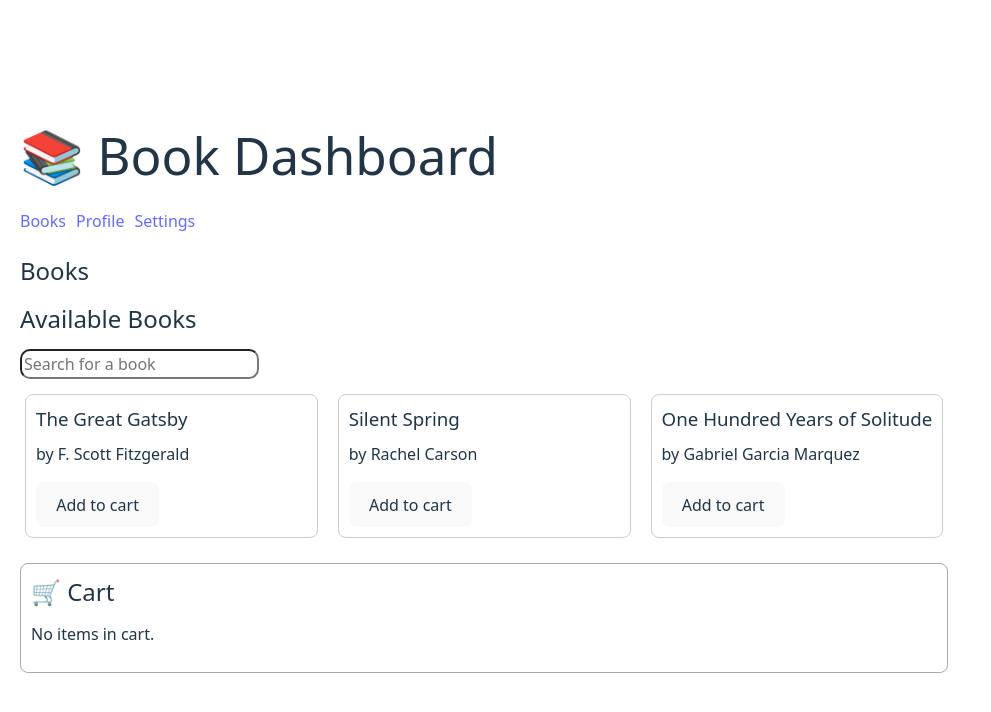
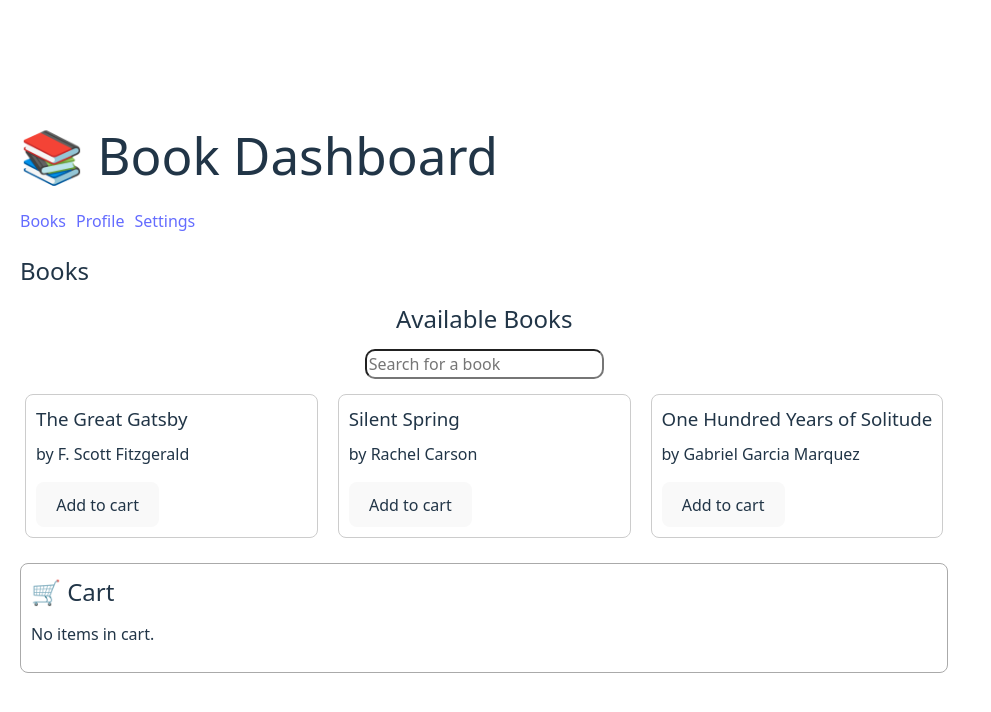
Before and after one commit to alinghinea98/books-in-react, a React (Vite) app: page / in a window 1280 px wide. Shown: the top 712 px of the page, without its empty margins (0-991 px from the left). Built offline with nearby package versions, Linux system fonts and the light colour scheme.

Commit message:
+book context

```diff
--- a/src/components/book/BookList.tsx
+++ b/src/components/book/BookList.tsx
@@ -38,7 +38,11 @@ function BookList({onAddToCart}: BookListProps) {
     })
 
     return (
-        <div>
+        <div style={{
+          display: "flex",
+          flexDirection: "column",
+          alignItems: "center"
+        }}>
           <h2>Available Books</h2>
           <input placeholder="Search for a book" style={{borderRadius: "10px"}} onChange={event => onBookSearch(event)}/>
           <div
--- a/src/components/cart/Cart.tsx
+++ b/src/components/cart/Cart.tsx
@@ -1,5 +1,6 @@
 import React from "react";
 import type { Book } from "../../types/Book.ts";
+import { useCart } from "../../contexts/CartContext.tsx";
 
 interface CartProps {
     items: Book[];
@@ -8,6 +9,8 @@ interface CartProps {
 }
 
 function Cart({ items, onRemoveBook, onCheckout }: CartProps) {
+    const { cart, removeFromCart, clearCart } = useCart();
+
     return (
         <div
             style={{
@@ -30,7 +33,7 @@ function Cart({ items, onRemoveBook, onCheckout }: CartProps) {
                                 gap: "10px"
                             }}>
                                 {book.title} – {book.author}
-                                <p style={{ cursor: "pointer" }} onClick={() => onRemoveBook && onRemoveBook(book)}>❌</p>
+                                <p style={{ cursor: "pointer" }} onClick={() => removeFromCart && removeFromCart(book)}>❌</p>
                             </li>
                         ))}
                     </ul>
--- /dev/null
+++ b/src/contexts/CartContext.tsx
@@ -0,0 +1,36 @@
+import { createContext, ReactNode, useContext, useState } from "react";
+import type { Book } from "../types/Book.ts";
+
+interface CartContextType {
+    cart: Book[];
+    addToCart: (book: Book) => void;
+    removeFromCart: (book: Book) => void;
+    clearCart: () => void;
+}
+
+const CartContext = createContext<CartContextType | undefined>(undefined);
+
+export function CartProvider({ children }: { children: ReactNode }) {
+    const [cart, setCart] = useState<Book[]>([]);
+
+    const addToCart = (book: Book) => setCart((prev) => [...prev, book]);
+    const removeFromCart = (book: Book) =>
+        setCart((prev) => prev.filter((b) => b.id !== book.id));
+    const clearCart = () => setCart([]);
+
+    return (
+        <CartContext.Provider
+          value={{ cart, addToCart, removeFromCart, clearCart }}
+        >
+          {children}
+        </CartContext.Provider>
+      );
+}
+
+export function useCart() {
+    const context = useContext(CartContext);
+    if (!context) {
+        throw new Error("useCart must be used within a CartProvider");
+    }
+    return context;
+}
--- a/src/main.tsx
+++ b/src/main.tsx
@@ -5,11 +5,14 @@ import App from './App.tsx'
 import "antd/dist/reset.css"
 import React from 'react';
 import { BrowserRouter } from 'react-router-dom';
+import { CartProvider } from './contexts/CartContext.tsx';
 
 createRoot(document.getElementById('root')!).render(
   <StrictMode>
     <BrowserRouter>
-      <App />
+      <CartProvider>
+        <App />
+      </CartProvider>
     </BrowserRouter>
   </StrictMode>,
 )
--- a/src/pages/BooksPage.tsx
+++ b/src/pages/BooksPage.tsx
@@ -2,16 +2,13 @@ import { useState } from "react";
 import BookList from "../components/book/BookList.tsx";
 import Cart from "../components/cart/Cart.tsx";
 import AntCheckoutDialog from "../components/modals/AntCheckoutDialog.tsx";
-import type { Book } from "../types/Book.ts";
 import React from "react";
+import { useCart } from "../contexts/CartContext.tsx";
+
 
 function BooksPage() {
-  const [cart, setCart] = useState<Book[]>([]);
+  const { cart, addToCart, removeFromCart, clearCart } = useCart();
   const [isCheckoutOpen, setCheckoutOpen] = useState(false);
-
-  const handleAddToCart = (book: Book) => setCart((prev) => [...prev, book]);
-  const handleRemoveBook = (book: Book) =>
-    setCart((prev) => prev.filter((b) => b.id !== book.id));
 
   const handleCheckoutConfirm = (data: { name: string; address: string }) => {
     setTimeout(() => {
@@ -20,7 +17,7 @@ function BooksPage() {
           .map((b) => b.title)
           .join(", ")}\nShipping to: ${data.address}`
       );
-      setCart([]);
+      clearCart();
       setCheckoutOpen(false);
     }, 1000);
   };
@@ -28,10 +25,10 @@ function BooksPage() {
   return (
     <div>
       <h2>Books</h2>
-      <BookList onAddToCart={handleAddToCart} />
+      <BookList onAddToCart={addToCart} />
       <Cart
         items={cart}
-        onRemoveBook={handleRemoveBook}
+        onRemoveBook={removeFromCart}
         onCheckout={() => setCheckoutOpen(true)}
       />
       <AntCheckoutDialog
```
